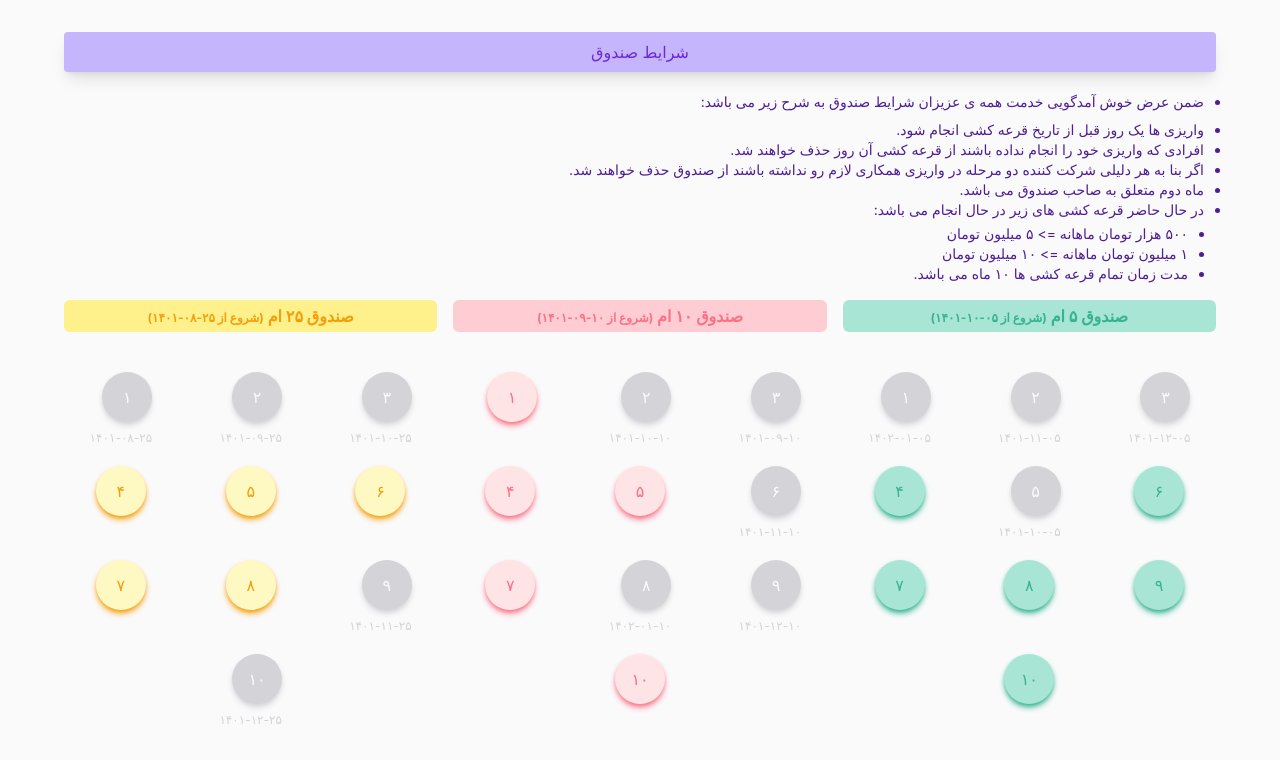
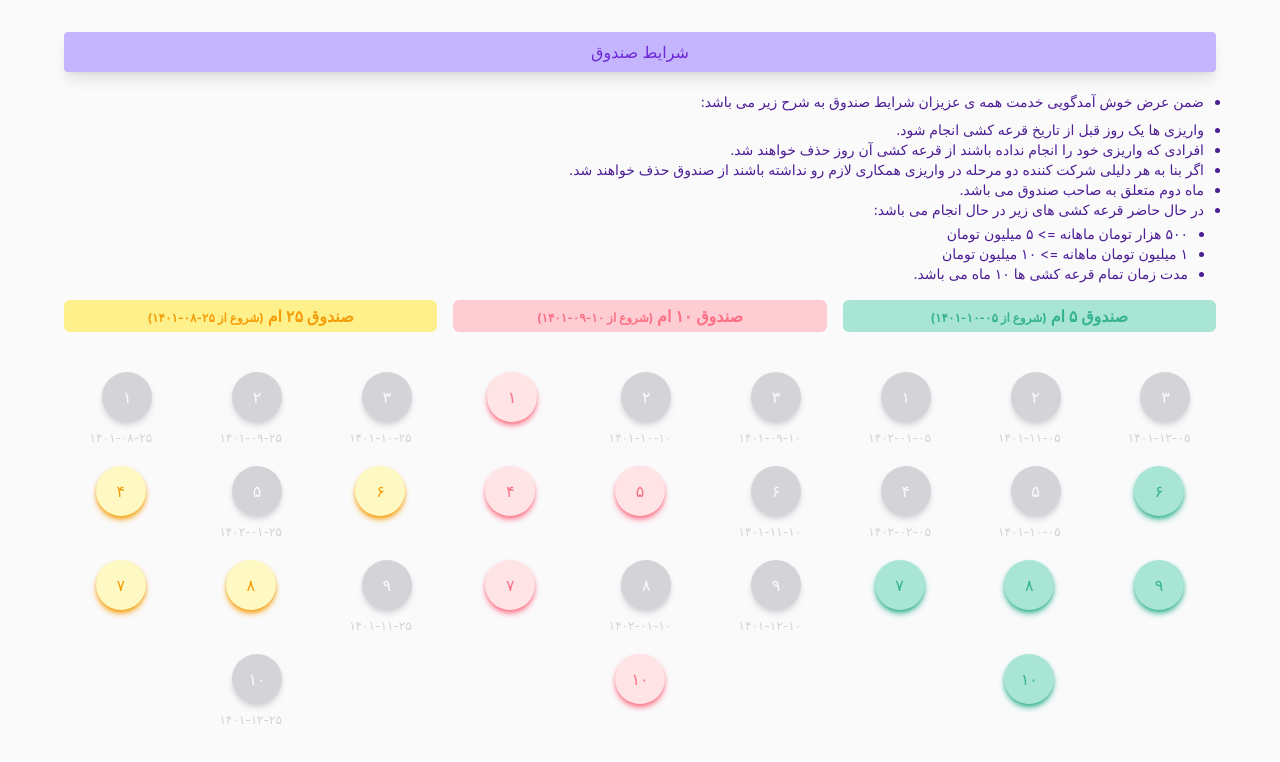
Before and after one commit to Raha7325/monthly-lottery, a React (Create React App) app: page / in a window 1280 px wide. Shown: the top 762 px of the page. Built offline with nearby package versions, Linux system fonts and the light colour scheme.

Commit message:
enhance: update fifth lottery

```diff
--- a/src/components/Twenty-five-lottery.js
+++ b/src/components/Twenty-five-lottery.js
@@ -25,8 +25,8 @@ class TwentyFiveLottery extends Component {
            <h5 className='text-xs text-transparent pt-2'> .</h5>
           </div>
           <div>
-           <div className='w-[50px] h-[50px] rounded-[50px] shadow-md shadow-amber-500 text-amber-500 bg-amber-100 flex items-center justify-center col-span-1'>۵</div>
-           <h5 className='text-xs text-transparent pt-2'>.</h5>
+           <div className='w-[50px] h-[50px] rounded-[50px] shadow-md shadow-gray-200 text-gray-100 bg-gray-200  flex items-center justify-center col-span-1'>۵</div>
+            <h5 className='text-xs text-gray-200 pt-2'>۱۴۰۲-۰۱-۲۵</h5>
           </div>
           <div>
            <div className='w-[50px] h-[50px] rounded-[50px] shadow-md shadow-amber-500 text-amber-500 bg-amber-100 flex items-center justify-center col-span-1'>۴</div>
--- a/src/components/fifth-lottery.js
+++ b/src/components/fifth-lottery.js
@@ -28,9 +28,9 @@ class FifthLottery extends Component {
            <div className='w-[50px] h-[50px] rounded-[50px] shadow-md shadow-gray-200 text-gray-100 bg-gray-200 flex items-center justify-center col-span-1'>۵</div>
            <h5 className='text-xs text-gray-200 pt-2'>۱۴۰۱-۱۰-۰۵</h5>
           </div>
-          <div className='flex self-start'>
-           <div className='w-[50px] h-[50px] rounded-[50px] shadow-md shadow-green-400 text-green-400 bg-green-100  flex items-center justify-center col-span-1'>۴</div>
-           <h5 className='text-xs text-gray-200 pt-2'> </h5>
+          <div>
+           <div className='w-[50px] h-[50px] rounded-[50px] shadow-md shadow-gray-200 text-gray-100 bg-gray-200 flex items-center justify-center col-span-1'>۴</div>
+           <h5 className='text-xs text-gray-200 pt-2'>۱۴۰۲-۰۲-۰۵</h5>
           </div>
           <div className='flex self-start'>
            <div className='w-[50px] h-[50px] rounded-[50px] shadow-md shadow-green-400 text-green-400 bg-green-100  flex items-center justify-center col-span-1'>۹</div>
```
